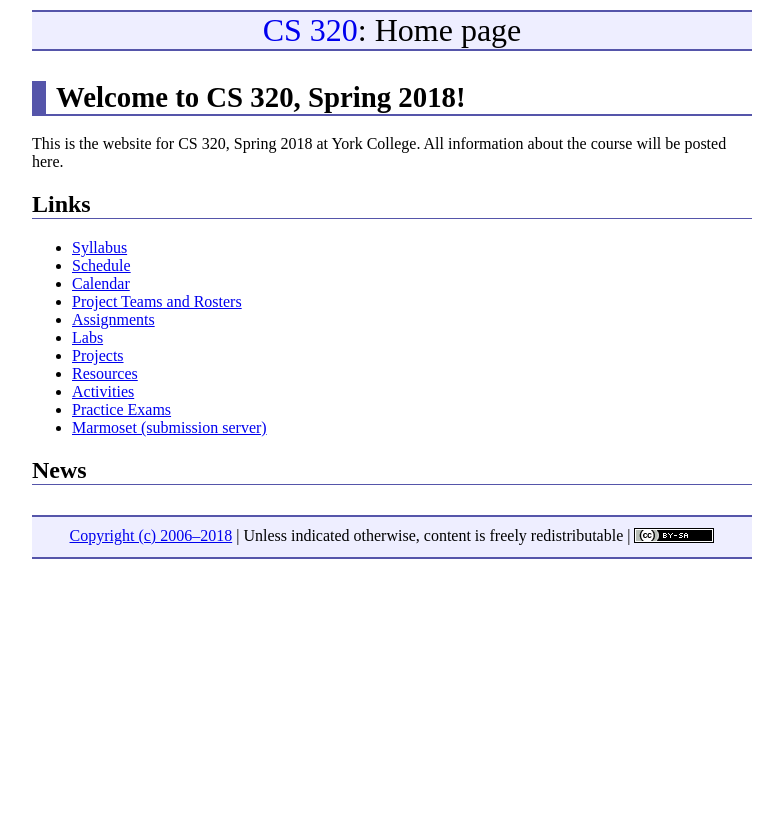
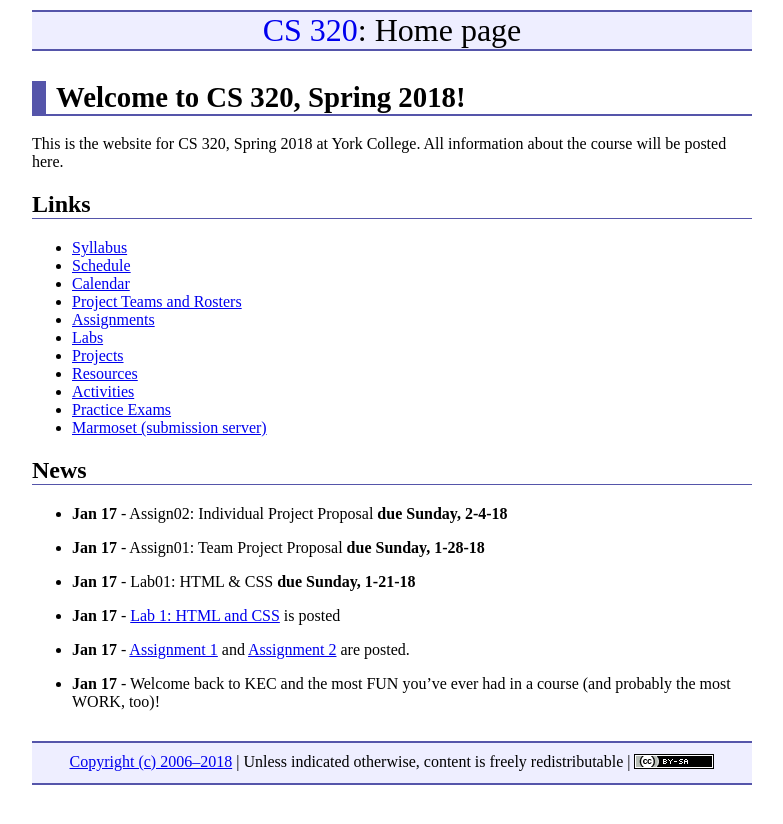
Before and after one commit to ycpcs/cs320-spring2018, a Jekyll site: the page built from index.md, in a window 1280 px wide. Shown: the top 824 px of the page, without its empty margins (248-1031 px from the left). Built offline with Jekyll 4.4.1, drawn with Linux system fonts in a browser that asks for light colours.

Commit message:
first lab and assignments

```diff
--- a/index.md
+++ b/index.md
@@ -23,3 +23,15 @@ All information about the course will be posted here.
 * [Marmoset (submission server)](https://cs.ycp.edu/marmoset)
 
 ## News
+
+* **Jan 17** - Assign02: Individual Project Proposal **due Sunday, 2-4-18**
+
+* **Jan 17** - Assign01: Team Project Proposal **due Sunday, 1-28-18**
+
+* **Jan 17** - Lab01: HTML & CSS **due Sunday, 1-21-18**
+
+* **Jan 17** - [Lab 1: HTML and CSS](labs/lab01.html) is posted
+
+* **Jan 17** - [Assignment 1](assign/assign01.html) and [Assignment 2](assign/assign02.html) are posted.
+
+* **Jan 17** - Welcome back to KEC and the most FUN you've ever had in a course (and probably the most WORK, too)!
```
